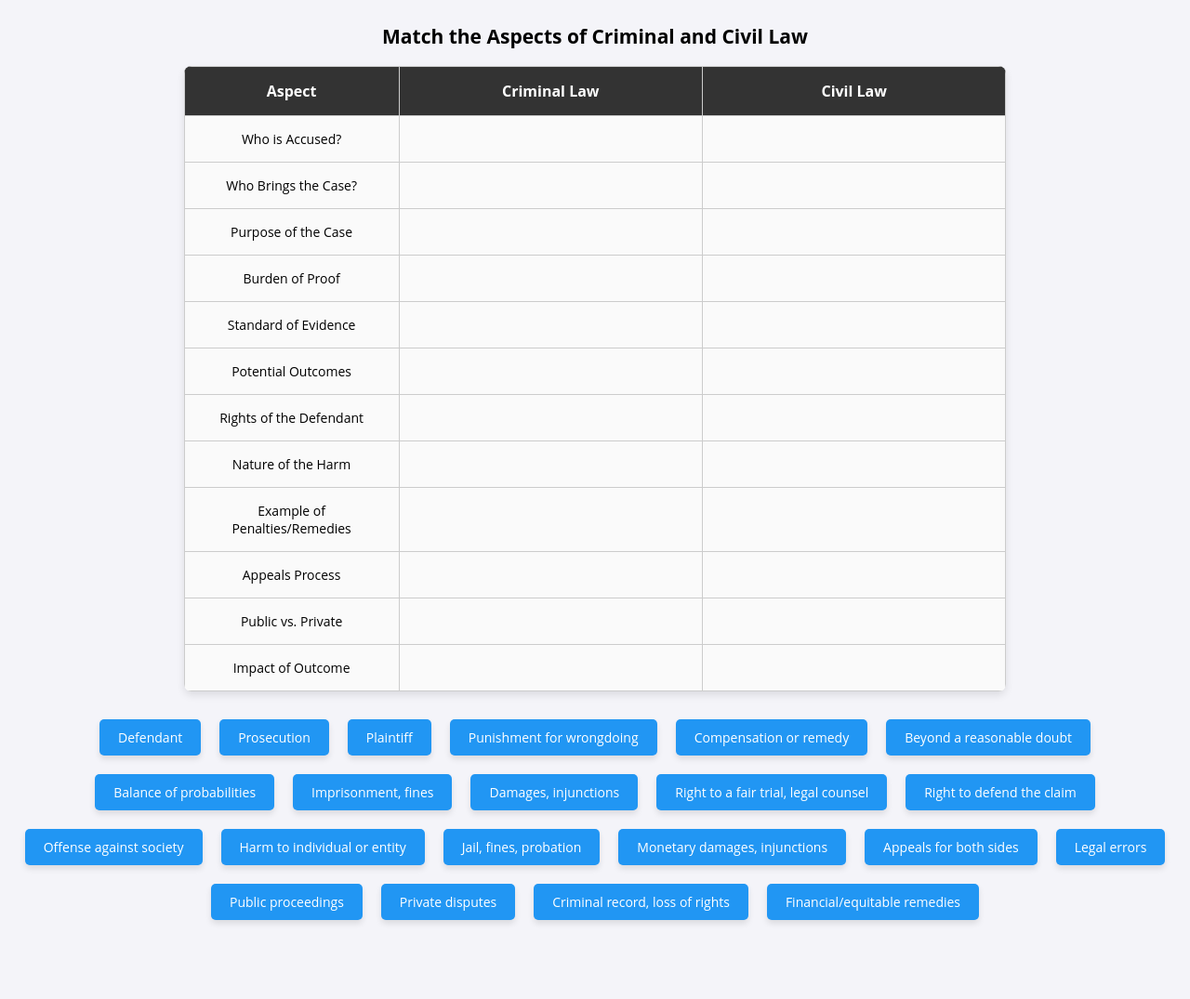
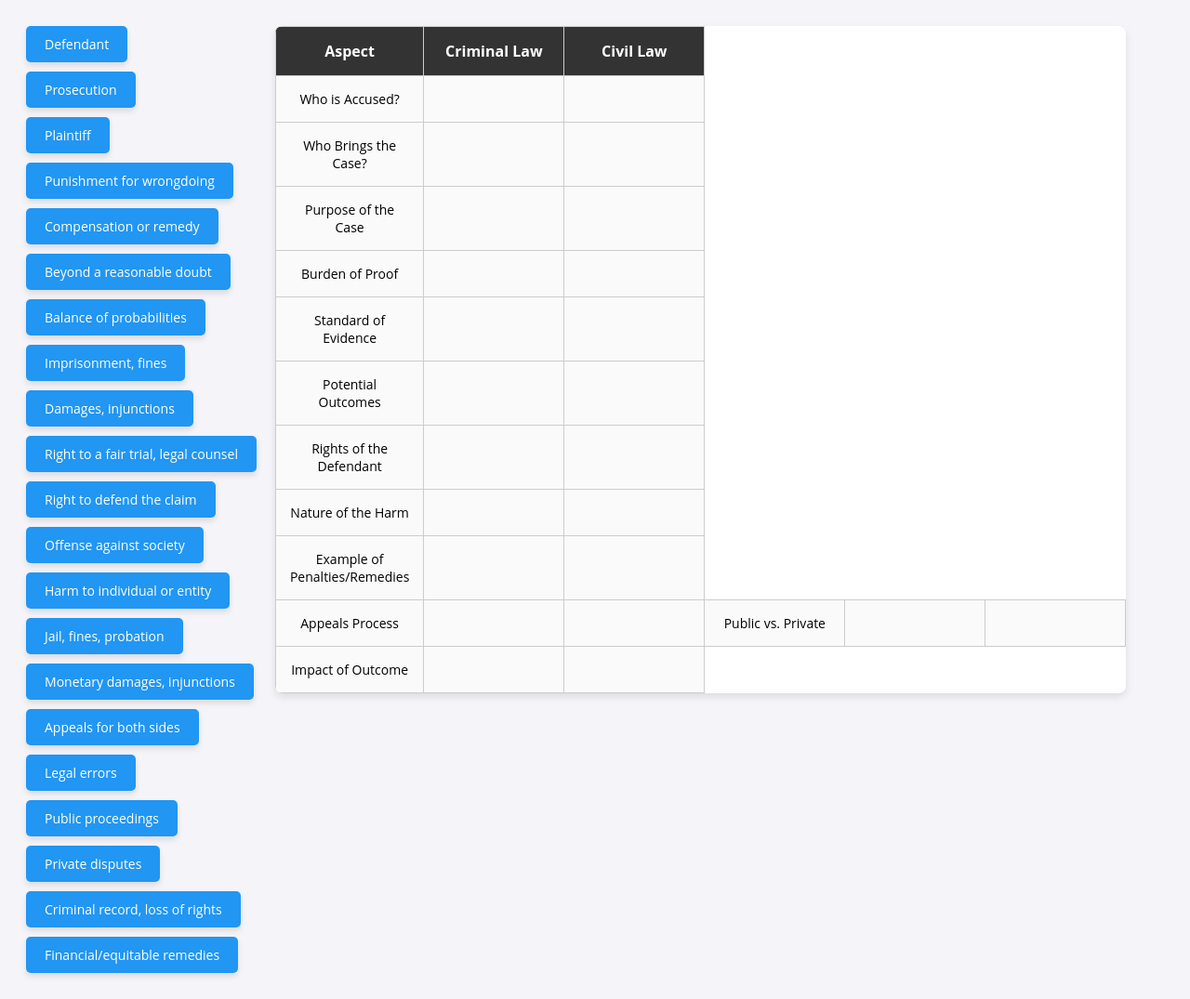
Before and after one commit to kanemayhew/teensandthelaw, a plain HTML site: page index.html in a window 1280 px wide. Shown: the whole page at 93% size. Before the commit the page ends 1028 px from the top, so only its background shows below. Drawn offline with Linux system fonts and the light colour scheme.

Commit message:
Update index.html

```diff
--- a/index.html
+++ b/index.html
@@ -11,9 +11,15 @@
             background-color: #f4f4f9;
             display: flex;
             justify-content: center;
-            align-items: center;
-            flex-direction: column;
-            min-height: 100vh;
+            align-items: flex-start;
+            padding: 20px;
+        }
+
+        .container {
+            display: flex;
+            flex-direction: row;
+            align-items: flex-start;
+            gap: 20px;
         }
 
         table {
@@ -50,9 +56,9 @@
 
         .button-container {
             display: flex;
-            flex-wrap: wrap;
-            justify-content: center;
-            margin-bottom: 20px;
+            flex-direction: column;
+            align-items: flex-start;
+            gap: 10px;
         }
 
         .button {
@@ -60,9 +66,7 @@
             color: white;
             border: none;
             padding: 10px 20px;
-            margin: 10px;
             cursor: pointer;
-            display: inline-block;
             border-radius: 5px;
             box-shadow: 0 4px 6px rgba(0, 0, 0, 0.1);
             transition: transform 0.2s, opacity 0.3s;
@@ -97,7 +101,30 @@
 </head>
 <body>
 
-<h2>Match the Aspects of Criminal and Civil Law</h2>
+<div class="container">
+    <div id="options" class="button-container">
+        <div id="d1" class="button" draggable="true" ondragstart="drag(event)">Defendant</div>
+        <div id="d2" class="button" draggable="true" ondragstart="drag(event)">Prosecution</div>
+        <div id="d3" class="button" draggable="true" ondragstart="drag(event)">Plaintiff</div>
+        <div id="d4" class="button" draggable="true" ondragstart="drag(event)">Punishment for wrongdoing</div>
+        <div id="d5" class="button" draggable="true" ondragstart="drag(event)">Compensation or remedy</div>
+        <div id="d6" class="button" draggable="true" ondragstart="drag(event)">Beyond a reasonable doubt</div>
+        <div id="d7" class="button" draggable="true" ondragstart="drag(event)">Balance of probabilities</div>
+        <div id="d8" class="button" draggable="true" ondragstart="drag(event)">Imprisonment, fines</div>
+        <div id="d9" class="button" draggable="true" ondragstart="drag(event)">Damages, injunctions</div>
+        <div id="d10" class="button" draggable="true" ondragstart="drag(event)">Right to a fair trial, legal counsel</div>
+        <div id="d11" class="button" draggable="true" ondragstart="drag(event)">Right to defend the claim</div>
+        <div id="d12" class="button" draggable="true" ondragstart="drag(event)">Offense against society</div>
+        <div id="d13" class="button" draggable="true" ondragstart="drag(event)">Harm to individual or entity</div>
+        <div id="d14" class="button" draggable="true" ondragstart="drag(event)">Jail, fines, probation</div>
+        <div id="d15" class="button" draggable="true" ondragstart="drag(event)">Monetary damages, injunctions</div>
+        <div id="d16" class="button" draggable="true" ondragstart="drag(event)">Appeals for both sides</div>
+        <div id="d17" class="button" draggable="true" ondragstart="drag(event)">Legal errors</div>
+        <div id="d18" class="button" draggable="true" ondragstart="drag(event)">Public proceedings</div>
+        <div id="d19" class="button" draggable="true" ondragstart="drag(event)">Private disputes</div>
+        <div id="d20" class="button" draggable="true" ondragstart="drag(event)">Criminal record, loss of rights</div>
+        <div id="d21" class="button" draggable="true" ondragstart="drag(event)">Financial/equitable remedies</div>
+    </div>
 
     <table>
         <tr>
@@ -153,8 +180,7 @@
         <tr>
             <td class="aspect">Appeals Process</td>
             <td id="c19" ondrop="drop(event)" ondragover="allowDrop(event)"></td>
-        <td id="c20" ondrop="drop(event)" ondragover="allowDrop(event)"></td>
-    </tr>
+            <td id="c20" ondrop="drop(event)" on
         <tr>
             <td class="aspect">Public vs. Private</td>
             <td id="c21" ondrop="drop(event)" ondragover="allowDrop(event)"></td>
@@ -166,35 +192,16 @@
             <td id="c24" ondrop="drop(event)" ondragover="allowDrop(event)"></td>
         </tr>
     </table>
-
-<div id="options" class="button-container">
-    <div id="d1" class="button" draggable="true" ondragstart="drag(event)">Defendant</div>
-    <div id="d2" class="button" draggable="true" ondragstart="drag(event)">Prosecution</div>
-    <div id="d3" class="button" draggable="true" ondragstart="drag(event)">Plaintiff</div>
-    <div id="d4" class="button" draggable="true" ondragstart="drag(event)">Punishment for wrongdoing</div>
-    <div id="d5" class="button" draggable="true" ondragstart="drag(event)">Compensation or remedy</div>
-    <div id="d6" class="button" draggable="true" ondragstart="drag(event)">Beyond a reasonable doubt</div>
-    <div id="d7" class="button" draggable="true" ondragstart="drag(event)">Balance of probabilities</div>
-    <div id="d8" class="button" draggable="true" ondragstart="drag(event)">Imprisonment, fines</div>
-    <div id="d9" class="button" draggable="true" ondragstart="drag(event)">Damages, injunctions</div>
-    <div id="d10" class="button" draggable="true" ondragstart="drag(event)">Right to a fair trial, legal counsel</div>
-    <div id="d11" class="button" draggable="true" ondragstart="drag(event)">Right to defend the claim</div>
-    <div id="d12" class="button" draggable="true" ondragstart="drag(event)">Offense against society</div>
-    <div id="d13" class="button" draggable="true" ondragstart="drag(event)">Harm to individual or entity</div>
-    <div id="d14" class="button" draggable="true" ondragstart="drag(event)">Jail, fines, probation</div>
-    <div id="d15" class="button" draggable="true" ondragstart="drag(event)">Monetary damages, injunctions</div>
-    <div id="d16" class="button" draggable="true" ondragstart="drag(event)">Appeals for both sides</div>
-    <div id="d17" class="button" draggable="true" ondragstart="drag(event)">Legal errors</div>
-    <div id="d18" class="button" draggable="true" ondragstart="drag(event)">Public proceedings</div>
-    <div id="d19" class="button" draggable="true" ondragstart="drag(event)">Private disputes</div>
-    <div id="d20" class="button" draggable="true" ondragstart="drag(event)">Criminal record, loss of rights</div>
-    <div id="d21" class="button" draggable="true" ondragstart="drag(event)">Financial/equitable remedies</div>
 </div>
 
 <audio id="correctSound" src="https://www.myinstants.com/media/sounds/correct-answer-ding.mp3"></audio>
-<audio id="incorrectSound" src="https://www.myinstants.com/media/sounds/incorrect-buzzer.mp3"></audio>
+<audio id="fartSound" src="https://www.myinstants.com/media/sounds/fart.mp3"></audio>
+<audio id="buzzerSound" src="https://www.myinstants.com/media/sounds/wrong-answer-sound-effect.mp3"></audio>
+<audio id="wrongVoiceSound" src="https://www.myinstants.com/media/sounds/wrong.mp3"></audio>
 
 <script>
+    let wrongAttempts = 0;
+
     function allowDrop(ev) {
         ev.preventDefault();
     }
@@ -221,7 +228,7 @@
 
                 target.className = "correct";
             } else {
-                document.getElementById('incorrectSound').play();
+                playWrongSound();
                 element.style.opacity = 0;
                 setTimeout(function() {
                     element.style.opacity = 1;
@@ -229,6 +236,17 @@
                 }, 500);
             }
         }
+    }
+
+    function playWrongSound() {
+        if (wrongAttempts === 0) {
+            document.getElementById('fartSound').play();
+        } else if (wrongAttempts === 1) {
+            document.getElementById('buzzerSound').play();
+        } else if (wrongAttempts === 2) {
+            document.getElementById('wrongVoiceSound').play();
+        }
+        wrongAttempts++;
     }
 
     function checkAnswer(targetId, dragId) {
```
Lines whose indentation alone changed are shown as unchanged.
